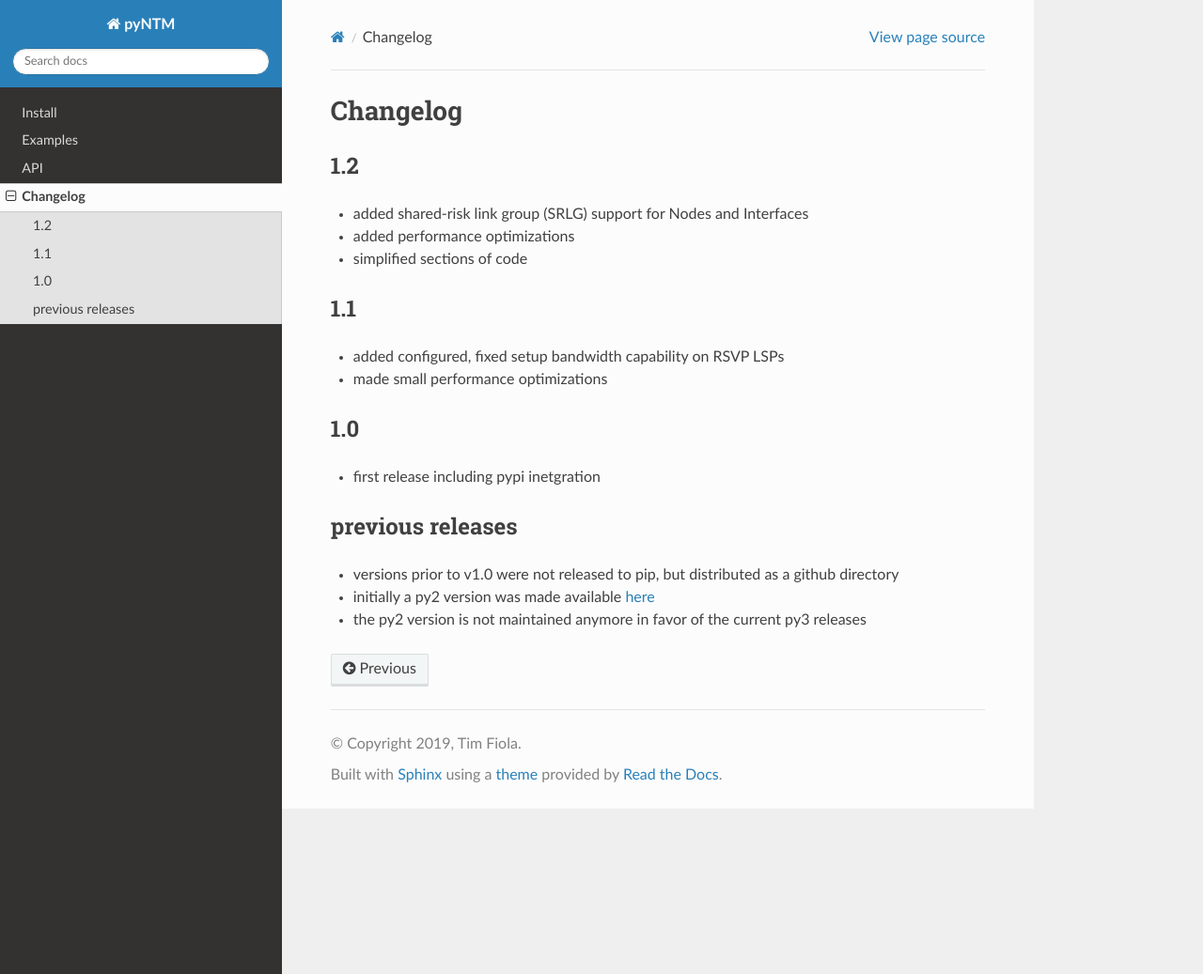
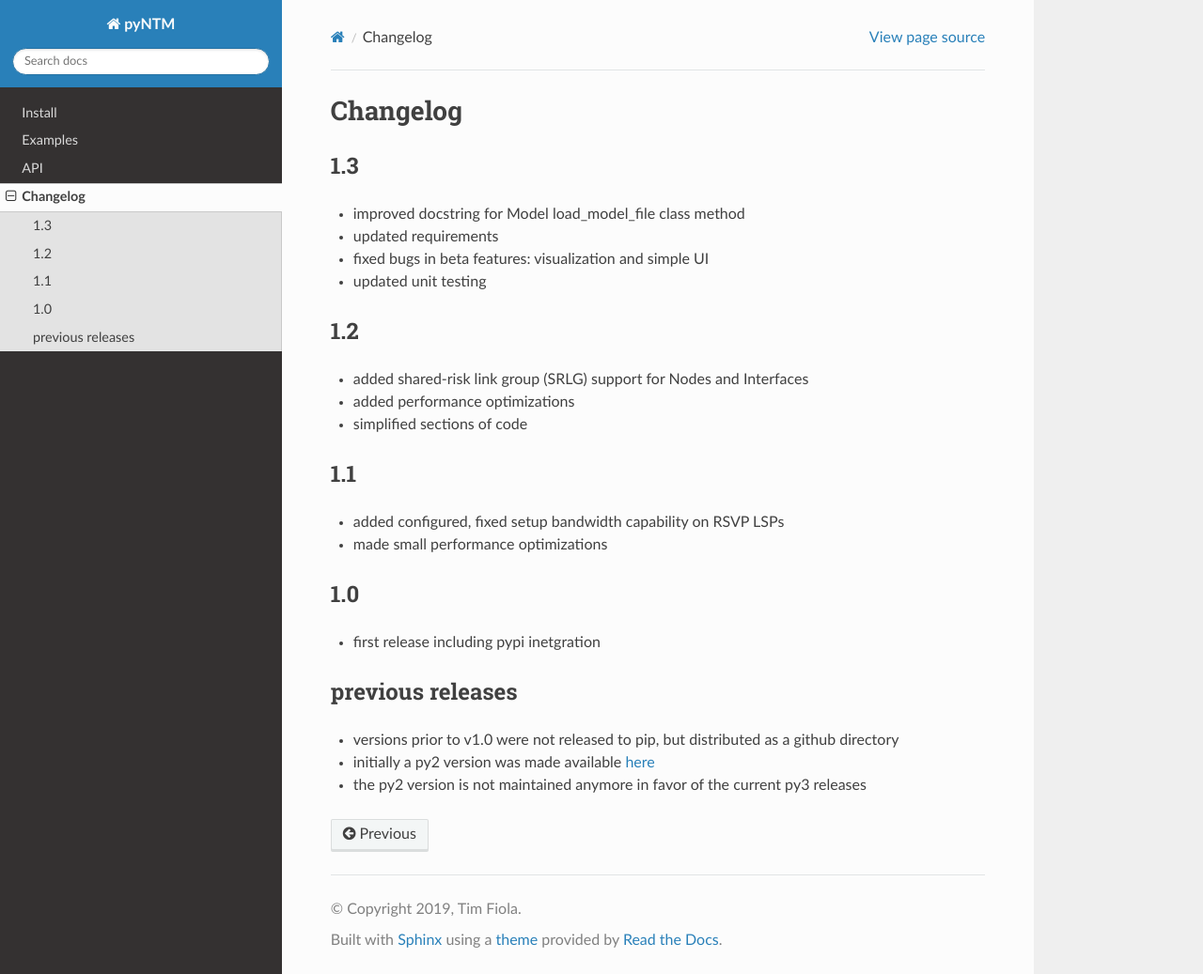
Before and after one commit to tim-fiola/network_traffic_modeler_py3, a Sphinx documentation site: the page built from docs/changelog.rst, in a window 1280 px wide and 1037 px high. Shown: the whole window at 94% size. Built offline with Sphinx 7.4.7 and the Read the Docs theme 2.0.0, drawn with Linux system fonts in a browser that asks for light colours.

Commit message:
updated version and changelog before merge to master

```diff
--- a/docs/changelog.rst
+++ b/docs/changelog.rst
@@ -1,5 +1,13 @@
 Changelog
 =========
+
+1.3
+---
+* improved docstring for Model load_model_file class method
+* updated requirements
+* fixed bugs in beta features: visualization and simple UI
+* updated unit testing
+
 
 1.2
 ---
--- a/docs/conf.py
+++ b/docs/conf.py
@@ -22,7 +22,7 @@ copyright = '2019, Tim Fiola'
 author = 'Tim Fiola'
 
 # The full version, including alpha/beta/rc tags
-release = '1.2'
+release = '1.3'
 
 # index file
 master_doc = 'index'
--- a/setup.py
+++ b/setup.py
@@ -5,7 +5,7 @@ with open("requirements.txt", "r") as fs:
     reqs = [r for r in fs.read().splitlines() if (
         len(r) > 0 and not r.startswith("#"))]
 
-version = '1.2'
+version = '1.3'
 
 with open("README.md", "r") as fh:
     long_description = fh.read()
```
